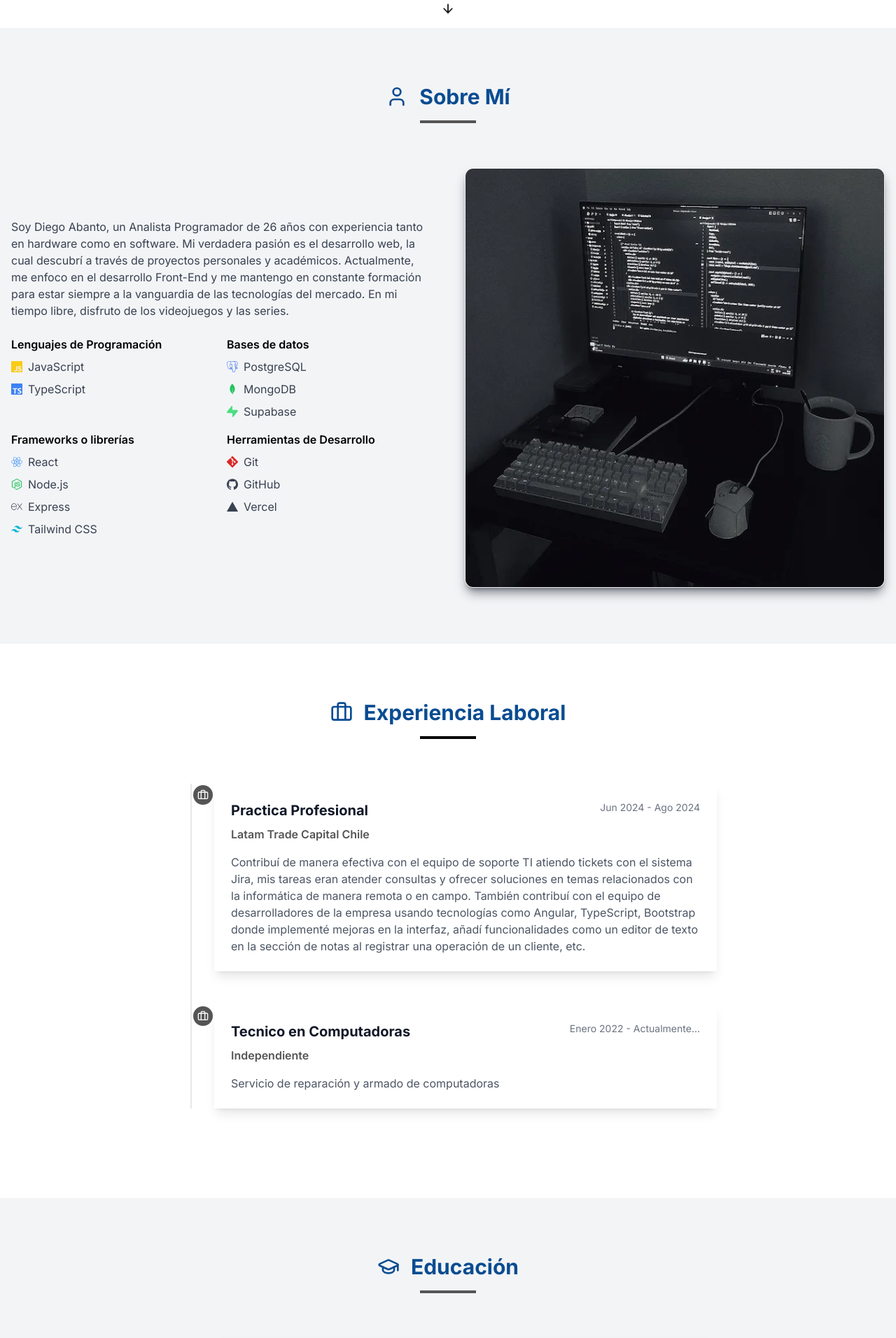
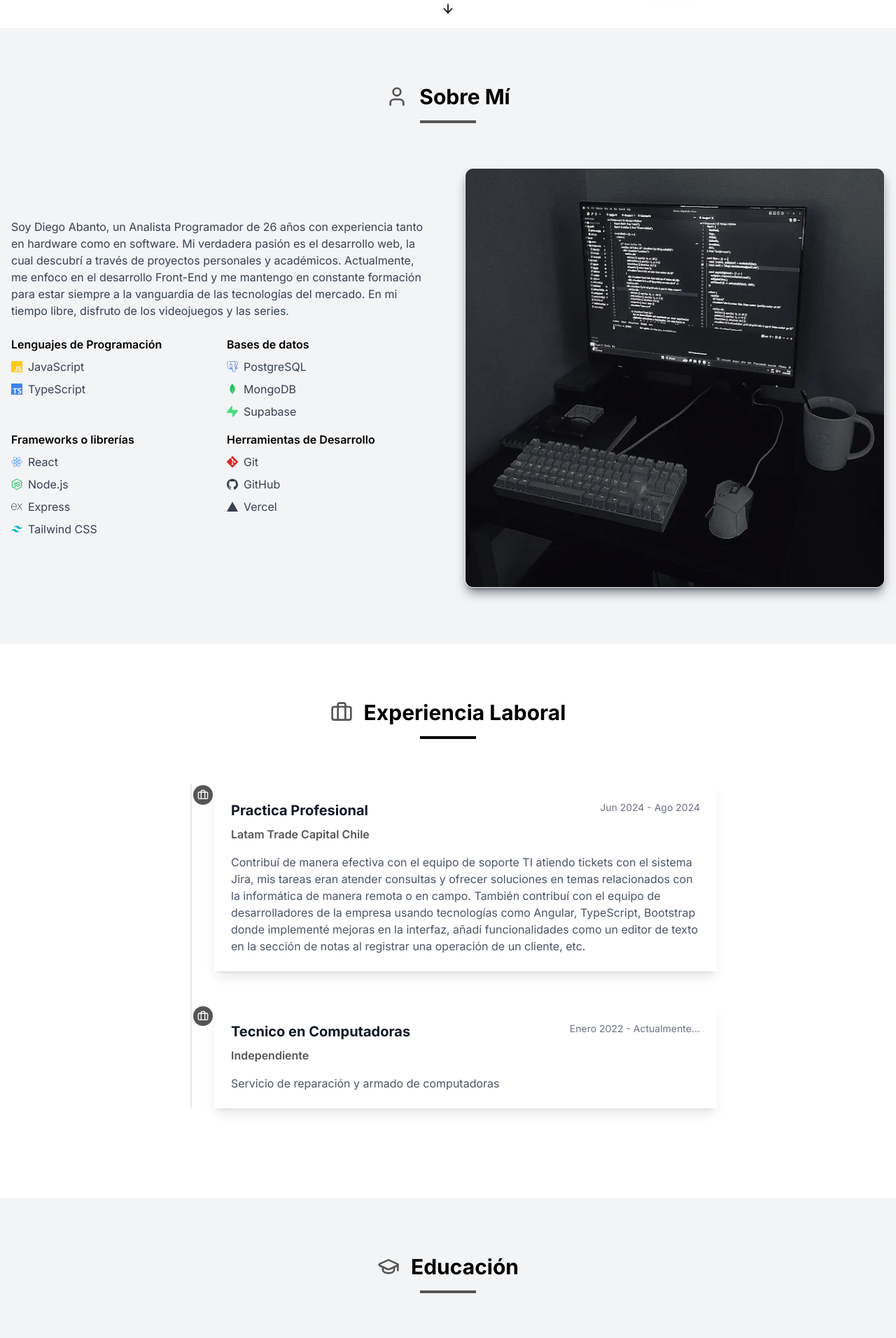
Before and after one commit to R3dgrave/portafolio-diegoam.dev, a React (Vite) app: page / in a window 1280 px wide. Shown: the part 760-2672 px from the top of the page at 70% size. Built offline with nearby package versions, Linux system fonts and the light colour scheme.

Commit message:
cambios colores

```diff
--- a/src/Components/About.jsx
+++ b/src/Components/About.jsx
@@ -25,8 +25,8 @@ const About = () => {
             animation="fade-up"
             className="max-w-3xl mx-auto text-center mb-16"
           >
-            <h2 className="text-[#0a4c91] dark:text-[#00BAFE] text-3xl font-bold mb-4 flex justify-center items-center gap-4">
-              <User size={32} className="text-[#0a4c91] dark:text-[#00BAFE]"/>
+            <h2 className="text-3xl font-bold mb-4 flex justify-center items-center gap-4">
+              <User size={32} className="text-primary dark:text-white"/>
               Sobre Mí
             </h2>
             <div className="h-1 w-20 bg-primary mx-auto mb-8" />
--- a/src/Components/Contact.jsx
+++ b/src/Components/Contact.jsx
@@ -23,8 +23,8 @@ const Contact = () => {
             animation="fade-up"
             className="max-w-3xl mx-auto text-center mb-16"
           >
-            <h2 className="text-[#0a4c91] dark:text-[#00BAFE] text-3xl font-bold mb-4 flex justify-center items-center gap-4">
-              <Mail size={32} className="text-[#0a4c91] dark:text-[#00BAFE]" />
+            <h2 className="text-3xl font-bold mb-4 flex justify-center items-center gap-4">
+              <Mail size={32} className="text-primary dark:text-white" />
               Contacto
             </h2>
             <div className="h-1 w-20 bg-primary mx-auto mb-8" />
--- a/src/Components/Education.jsx
+++ b/src/Components/Education.jsx
@@ -31,8 +31,8 @@ const Education = () => {
             animation="fade-up"
             className="max-w-3xl mx-auto text-center mb-16"
           >
-            <h2 className="text-[#0a4c91] dark:text-[#00BAFE] text-3xl font-bold mb-4 flex justify-center items-center gap-4">
-              <GraduationCap size={32} className="text-[#0a4c91] dark:text-[#00BAFE]" />
+            <h2 className="text-3xl font-bold mb-4 flex justify-center items-center gap-4">
+              <GraduationCap size={32} className="text-primary dark:text-white" />
               Educación
             </h2>
             <div className="h-1 w-20 bg-primary mx-auto mb-8" />
--- a/src/Components/Experience.jsx
+++ b/src/Components/Experience.jsx
@@ -28,8 +28,8 @@ const Experience = () => {
       <section id="experiencia" className="py-20 bg-white dark:bg-zinc-900 dark:text-white transition-colors">
         <div className="container mx-auto px-4">
           <AnimatedElement animation="fade-up" className="max-w-3xl mx-auto text-center mb-16">
-            <h2 className="text-[#0a4c91] dark:text-[#00BAFE] text-3xl font-bold mb-4 flex justify-center items-center gap-4">
-              <Briefcase size={32} className="text-[#0a4c91] dark:text-[#00BAFE]" />
+            <h2 className="text-3xl font-bold mb-4 flex justify-center items-center gap-4">
+              <Briefcase size={32} className="text-primary dark:text-white" />
               Experiencia Laboral
             </h2>
             <div className="h-1 w-20 bg-black dark:bg-white mx-auto mb-8" />
--- a/src/Components/Hero.jsx
+++ b/src/Components/Hero.jsx
@@ -138,7 +138,7 @@ const Hero = () => {
           className="relative aspect-square max-w-lg mx-auto"
         >
                     {/* Efecto de resplandor */}
-          <div className="absolute inset-0 rounded-full bg-blue-500/20 blur-3xl opacity-50" />
+          <div className="absolute inset-0 rounded-full bg-blue-800 dark:bg-sky-500/65 blur-3xl opacity-50" />
                     {/* Imagen con sombra y bordes dobles */}
           <img
             src="/photo-me.webp"
```
